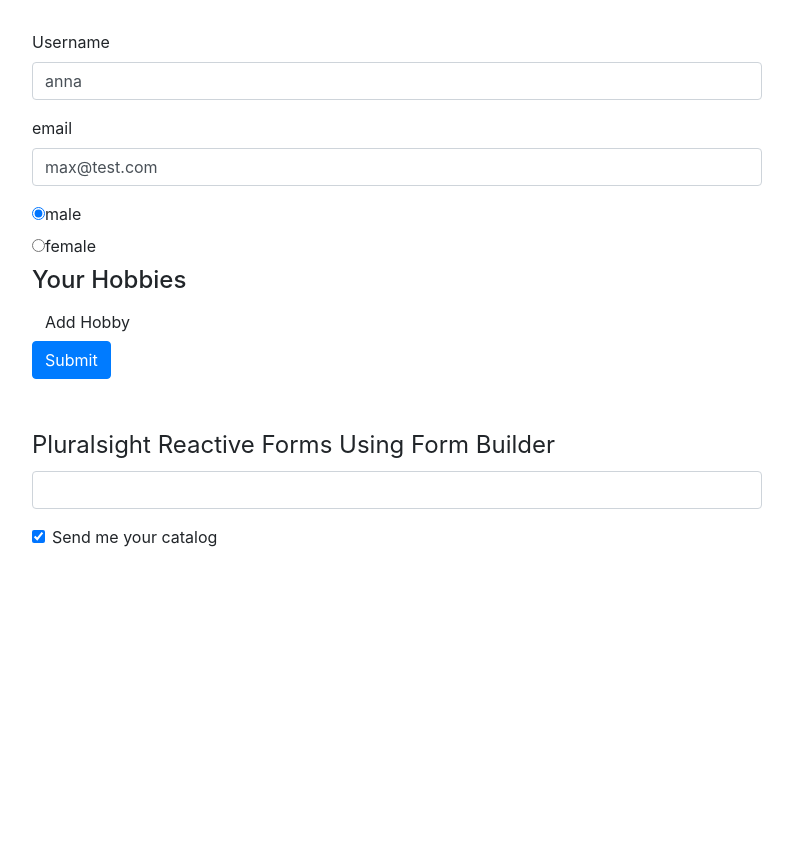
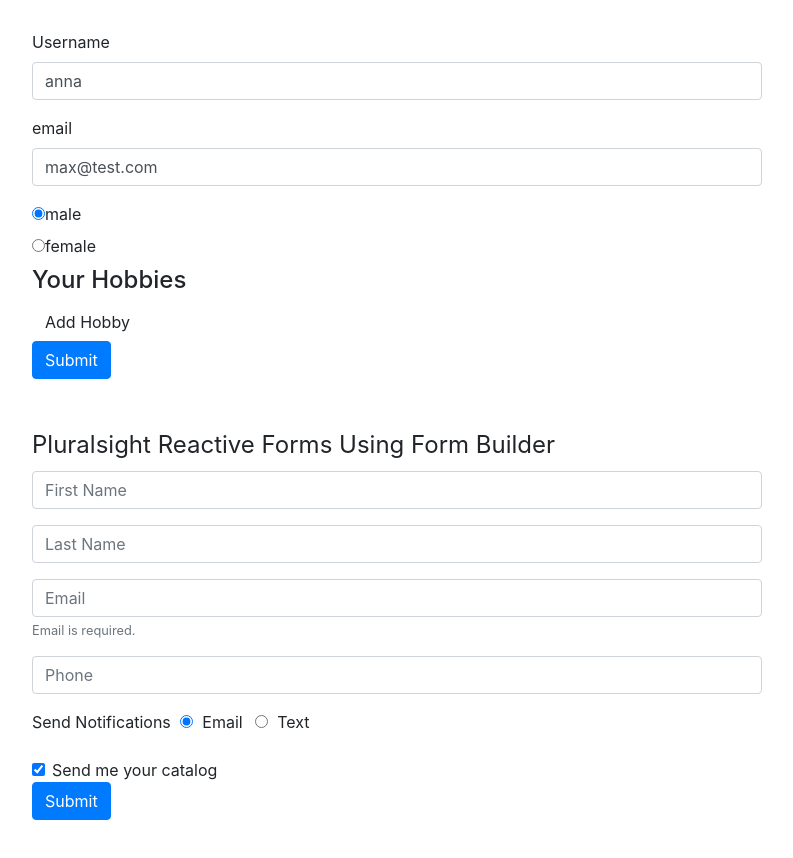
Before and after one commit to techraiders/reactive-forms, an Angular app: page / in a window 1280 px wide. Shown: the top 858 px of the page, without its empty margins (53-846 px from the left). Before the commit the page ends 800 px from the top, so only its background shows below. Built offline with nearby package versions, Linux system fonts and the light colour scheme.

Commit message:
Adjusts validation rules at run time.

```diff
--- a/src/app/pluralsight/pluralsight.component.html
+++ b/src/app/pluralsight/pluralsight.component.html
@@ -1,7 +1,89 @@
 <form [formGroup]="customerForm">
   <legend>Pluralsight Reactive Forms Using Form Builder</legend>
   <div class="form-group">
-    <input type="text" class="form-control" formControlName="firstName" />
+    <input
+      type="text"
+      class="form-control"
+      formControlName="firstName"
+      placeholder="First Name"
+    />
+  </div>
+
+  <div class="form-group">
+    <input
+      type="text"
+      name="lastName"
+      id="lastName"
+      class="form-control"
+      placeholder="Last Name"
+      aria-describedby="lastName"
+    />
+  </div>
+
+  <div class="form-group">
+    <input
+      type="text"
+      class="form-control"
+      aria-describedby="email"
+      placeholder="Email"
+      formControlName="email"
+    />
+    <small
+      *ngIf="customerForm.get('email').hasError('required')"
+      id="email"
+      class="form-text text-muted"
+      >Email is required.</small
+    >
+    <small
+      *ngIf="customerForm.get('email').hasError('email')"
+      id="email"
+      class="form-text text-muted"
+      >Email is invalid.</small
+    >
+  </div>
+
+  <div class="form-group">
+    <input
+      type="text"
+      class="form-control"
+      aria-describedby="phone"
+      placeholder="Phone"
+    />
+    <small
+      *ngIf="customerForm.get('phone').hasError('required')"
+      id="phone"
+      class="form-text text-muted"
+      >Phone is required.</small
+    >
+  </div>
+
+  <div class="form-group">
+    <label class="control-label">Send Notifications &nbsp; </label>
+    <div class="form-check form-check-inline">
+      <label class="form-check-label">
+        <input
+          class="form-check-input"
+          type="radio"
+          value="email"
+          formControlName="notification"
+          (click)="setNotification('email')"
+        />
+        Email
+      </label>
+    </div>
+
+    <div class="form-check form-check-inline">
+      <label class="form-check-label">
+        <input
+          class="form-check-input"
+          type="radio"
+          value="text"
+          formControlName="notification"
+          (click)="setNotification('text')"
+        />
+        Text
+      </label>
+    </div>
   </div>
 
   <div class="form-check">
@@ -15,4 +97,6 @@
       Send me your catalog
     </label>
   </div>
+
+  <button type="submit" class="btn btn-primary">Submit</button>
 </form>
--- a/src/app/pluralsight/pluralsight.component.ts
+++ b/src/app/pluralsight/pluralsight.component.ts
@@ -18,10 +18,24 @@
       sendCatalog: { value: true, disabled: false }
     }); */
     this.customerForm = this.fb.group({
-      firstName: ["", Validators.required, Validators.minLength(3)],
+      firstName: ["", [Validators.required, Validators.minLength(3)]],
+      lastName: ["", [Validators.required, Validators.maxLength(50)]],
+      email: ["", [Validators.required, Validators.email]],
+      phone: "",
+      notification: "email",
       sendCatalog: [true]
     });
   }
 
+  setNotification(notifyVia: string): void {
+    const phoneControl = this.customerForm.get("phone");
+    if (notifyVia === "text") {
+      phoneControl.setValidators(Validators.required);
+    } else {
+      phoneControl.clearValidators();
+    }
+    phoneControl.updateValueAndValidity();
+  }
+
   ngOnInit() {}
 }
```
